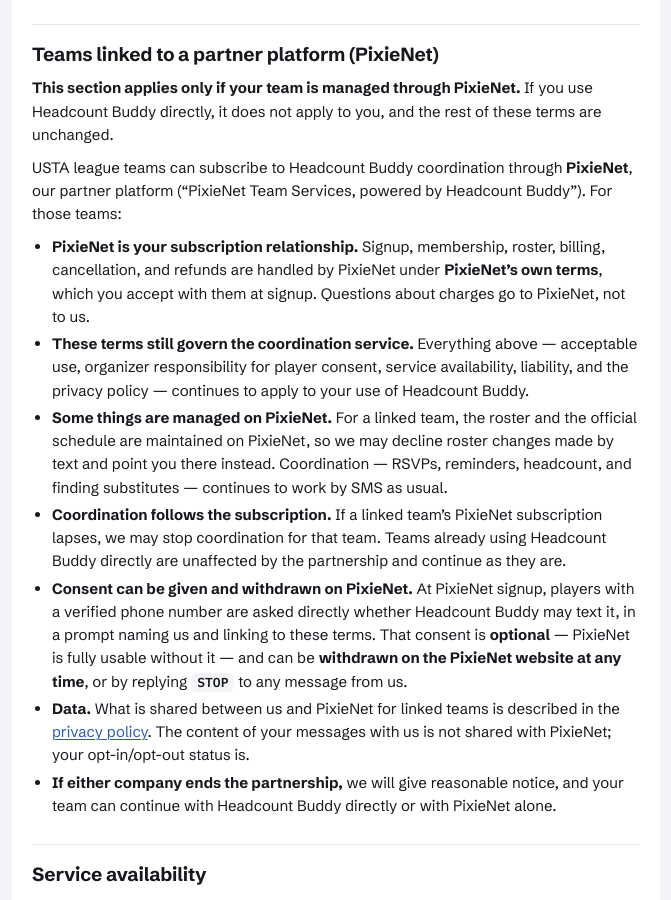
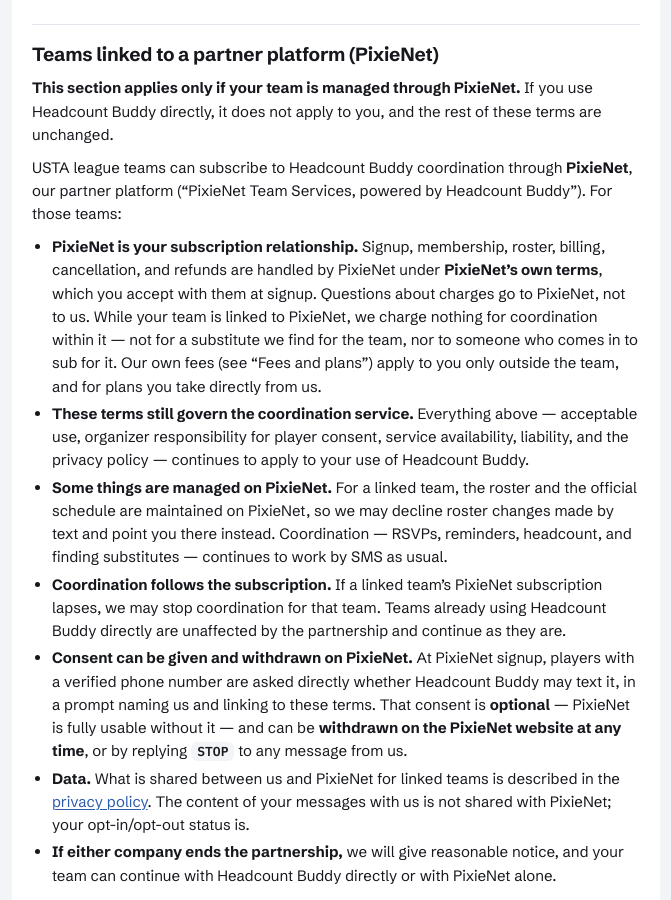
Before and after one commit to hugoaponte/headcount-buddy-web, a Jekyll site: the page built from legal/terms.md, in a window 1280 px wide and 900 px high, scrolled down 2896 px. Shown: the whole window, without its empty margins (304-975 px from the left). Built offline with Jekyll 4.4.1, drawn with Linux system fonts in a browser that asks for light colours.

Commit message:
legal(terms 0.4): while a team is linked to PixieNet we charge nothing for coordination within it — no fill fee, no sub's fee; our fees apply outside the team and for plans taken directly (owner, 2026-11-09)
Co-Authored-By: Claude Fable 5.1 <noreply@anthropic.com>
Claude-Session: https://claude.ai/code/session_01YcHxPko94cyRVhCTNaUwqs
Agent: ubuntu-s-droplet3

```diff
--- a/legal/terms.md
+++ b/legal/terms.md
@@ -63,7 +63,7 @@ Using Headcount Buddy on the web is free. Some things cost money. The current pr
 
 USTA league teams can subscribe to Headcount Buddy coordination through **PixieNet**, our partner platform ("PixieNet Team Services, powered by Headcount Buddy"). For those teams:
 
-- **PixieNet is your subscription relationship.** Signup, membership, roster, billing, cancellation, and refunds are handled by PixieNet under **PixieNet's own terms**, which you accept with them at signup. Questions about charges go to PixieNet, not to us.
+- **PixieNet is your subscription relationship.** Signup, membership, roster, billing, cancellation, and refunds are handled by PixieNet under **PixieNet's own terms**, which you accept with them at signup. Questions about charges go to PixieNet, not to us. While your team is linked to PixieNet, we charge nothing for coordination within it — not for a substitute we find for the team, nor to someone who comes in to sub for it. Our own fees (see "Fees and plans") apply to you only outside the team, and for plans you take directly from us.
 - **These terms still govern the coordination service.** Everything above — acceptable use, organizer responsibility for player consent, service availability, liability, and the privacy policy — continues to apply to your use of Headcount Buddy.
 - **Some things are managed on PixieNet.** For a linked team, the roster and the official schedule are maintained on PixieNet, so we may decline roster changes made by text and point you there instead. Coordination — RSVPs, reminders, headcount, and finding substitutes — continues to work by SMS as usual.
 - **Coordination follows the subscription.** If a linked team's PixieNet subscription lapses, we may stop coordination for that team. Teams already using Headcount Buddy directly are unaffected by the partnership and continue as they are.
```
